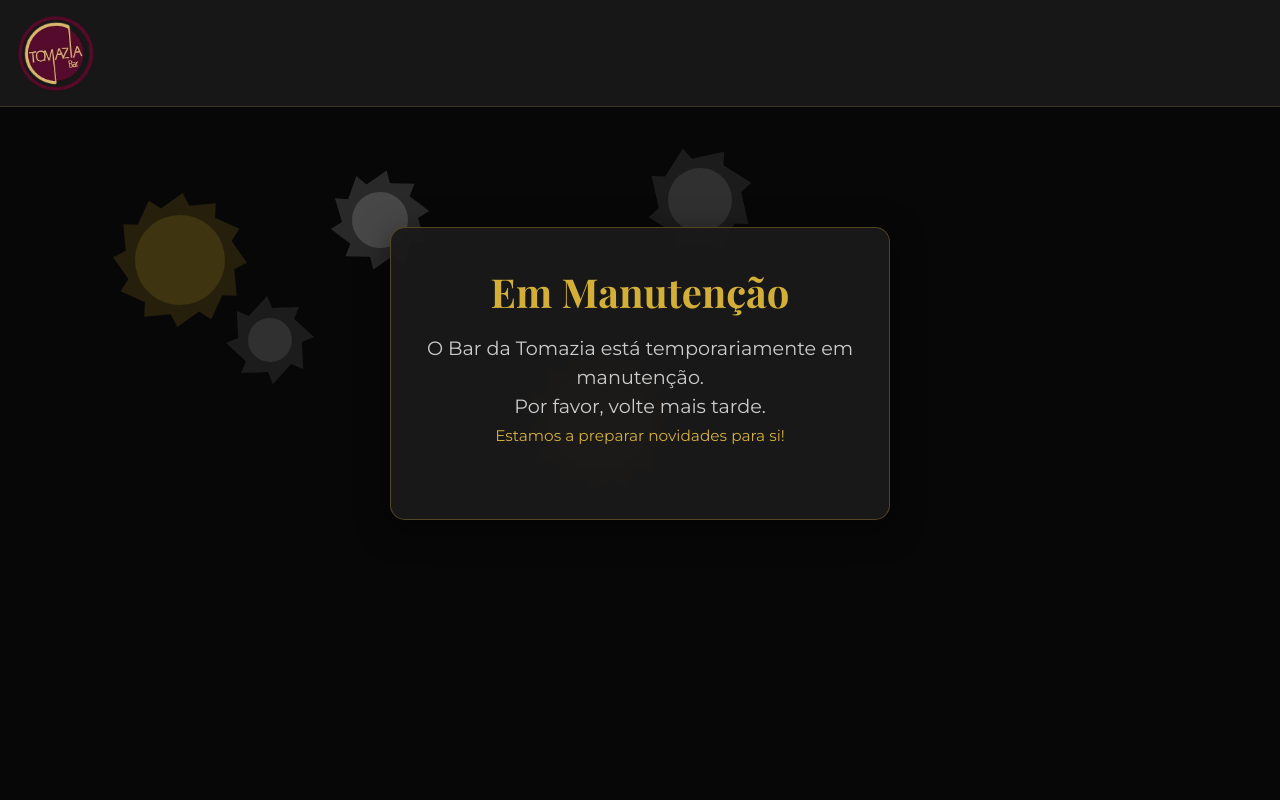
After one commit to trmsantos/projetotomazia, a PHP site: page /maintenance.php in a window 1280 px wide. The commit adds this page. Run offline with PHP 8.4, Linux system fonts and the light colour scheme.

Commit message:
Atualização da página de erro e adição da página de manutenção

```diff
--- /dev/null
+++ b/maintenance.php
@@ -0,0 +1,127 @@
+<!DOCTYPE html>
+<html lang="pt">
+<head>
+    <meta charset="UTF-8">
+    <meta name="viewport" content="width=device-width, initial-scale=1.0">
+    <title>Manutenção - Bar da Tomazia</title>
+    <link rel="icon" href="img/tomazia.png" type="image/png">
+    <link rel="stylesheet" href="https://maxcdn.bootstrapcdn.com/bootstrap/4.5.2/css/bootstrap.min.css">
+    <link href="https://fonts.googleapis.com/css2?family=Playfair+Display:wght@700&family=Montserrat:wght@400;600&display=swap" rel="stylesheet">
+    <style>
+        body {
+            background-color: #1a1a1a;
+            color: #f0f0f0;
+            font-family: 'Montserrat', Arial, sans-serif;
+            min-height: 100vh;
+            overflow: hidden;
+        }
+        .video-overlay {
+            position: fixed;
+            top: 0; left: 0; width: 100vw; height: 100vh;
+            background: rgba(0,0,0,0.7); z-index: 1;
+        }
+        .navbar {
+            background-color: rgba(26,26,26,0.92)!important;
+            border-bottom: 1px solid rgba(212,175,55,0.2);
+            z-index: 2;
+        }
+        .navbar-brand img { height: 80px; }
+        .maintenance-container {
+            position: relative;
+            z-index: 2;
+            max-width: 500px;
+            margin: 120px auto 0 auto;
+            background: rgba(26,26,26,0.95);
+            padding: 40px 32px;
+            border-radius: 15px;
+            box-shadow: 0 8px 32px rgba(0,0,0,0.5);
+            border: 1px solid rgba(212,175,55,0.3);
+            text-align: center;
+        }
+        .maintenance-container h1 {
+            color: #D4AF37;
+            font-family: 'Playfair Display', serif;
+            font-weight: 700;
+            margin-bottom: 18px;
+        }
+        .maintenance-container p {
+            color: #cccccc;
+            margin-bottom: 30px;
+            font-size: 1.2rem;
+        }
+        .maintenance-gear-canvas {
+            position: fixed;
+            top: 0; left: 0; width: 100vw; height: 100vh;
+            z-index: 0;
+        }
+    </style>
+</head>
+<body>
+    <canvas class="maintenance-gear-canvas"></canvas>
+    <div class="video-overlay"></div>
+    <nav class="navbar navbar-expand-lg navbar-dark">
+        <a class="navbar-brand" href="#"><img src="img/tomazia.png" alt="Tomazia"></a>
+    </nav>
+    <div class="container">
+        <div class="maintenance-container">
+            <h1>Em Manutenção</h1>
+            <p>O Bar da Tomazia está temporariamente em manutenção.<br>
+               Por favor, volte mais tarde.<br>
+               <small style="color:#D4AF37;">Estamos a preparar novidades para si!</small></p>
+        </div>
+    </div>
+    <script>
+        // Engrenagens animadas em canvas
+        const canvas = document.querySelector('.maintenance-gear-canvas');
+        const ctx = canvas.getContext('2d');
+        function resize() {
+            canvas.width = window.innerWidth;
+            canvas.height = window.innerHeight;
+        }
+        window.addEventListener('resize', resize);
+        resize();
+
+        // Gear data
+        const gears = [
+            {x: 180, y: 260, r: 55, teeth: 12, speed: 0.012, color: "#D4AF37", angle: 0},
+            {x: 270, y: 340, r: 32, teeth: 8, speed: -0.02, color: "#a0a0a0", angle: 0},
+            {x: 380, y: 220, r: 38, teeth: 10, speed: 0.017, color: "#f0f0f0", angle: 0},
+            {x: 600, y: 420, r: 60, teeth: 14, speed: -0.015, color: "#D4AF37", angle: 0},
+            {x: 700, y: 200, r: 42, teeth: 8, speed: 0.021, color: "#a0a0a0", angle: 0}
+        ];
+        function drawGear(g) {
+            ctx.save();
+            ctx.translate(g.x, g.y);
+            ctx.rotate(g.angle);
+            ctx.beginPath();
+            for (let i=0; i<g.teeth; i++) {
+                let a = (i/g.teeth)*2*Math.PI;
+                let r1 = g.r;
+                let r2 = g.r + 12;
+                ctx.lineTo(Math.cos(a)*r2, Math.sin(a)*r2);
+                ctx.lineTo(Math.cos(a+0.13)*r1, Math.sin(a+0.13)*r1);
+            }
+            ctx.closePath();
+            ctx.fillStyle = g.color+"88";
+            ctx.fill();
+            ctx.beginPath();
+            ctx.arc(0,0,g.r-10,0,2*Math.PI);
+            ctx.fillStyle = g.color;
+            ctx.fill();
+            ctx.restore();
+        }
+        function animate() {
+            ctx.clearRect(0,0,canvas.width,canvas.height);
+            gears.forEach(g=>{
+                drawGear(g);
+                g.angle += g.speed;
+            });
+            requestAnimationFrame(animate);
+        }
+        animate();
+    </script>
+    <script src="https://code.jquery.com/jquery-3.5.1.slim.min.js"></script>
+    <script src="https://cdn.jsdelivr.net/npm/@popperjs/core@2.9.3/dist/umd/popper.min.js"></script>
+    <script src="https://maxcdn.bootstrapcdn.com/bootstrap/4.5.2/js/bootstrap.min.js"></script>
+</body>
+</html>
```
Also changed, not shown: bemvindo.php (+4 -4 lines), erro.php (+69 -7 lines), index.php (+47 -10 lines).
